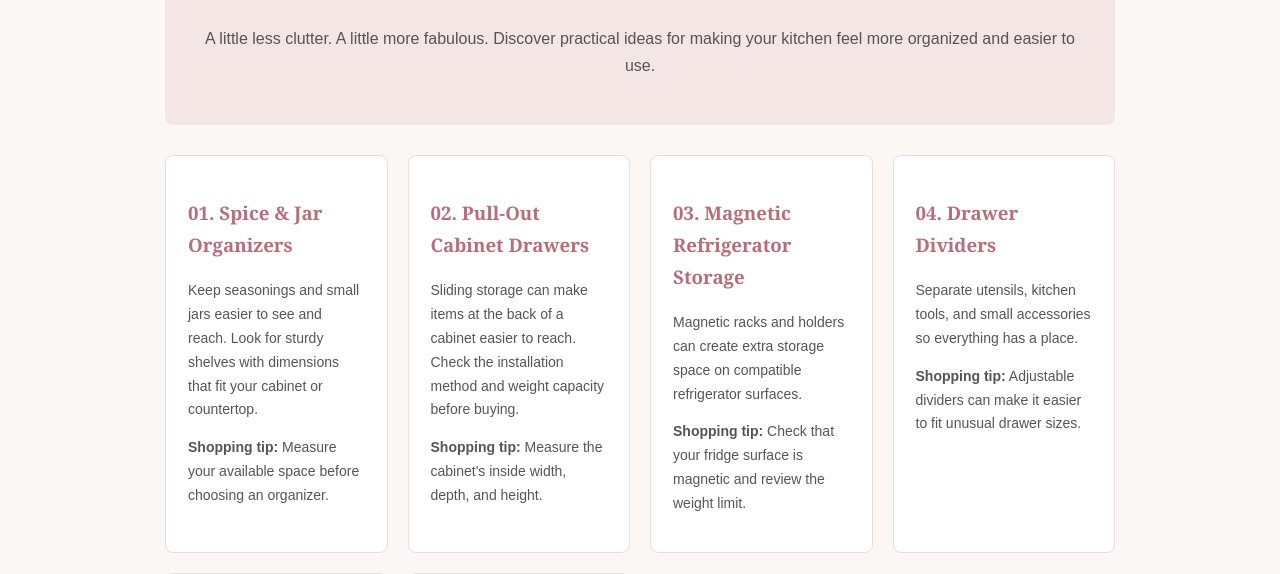
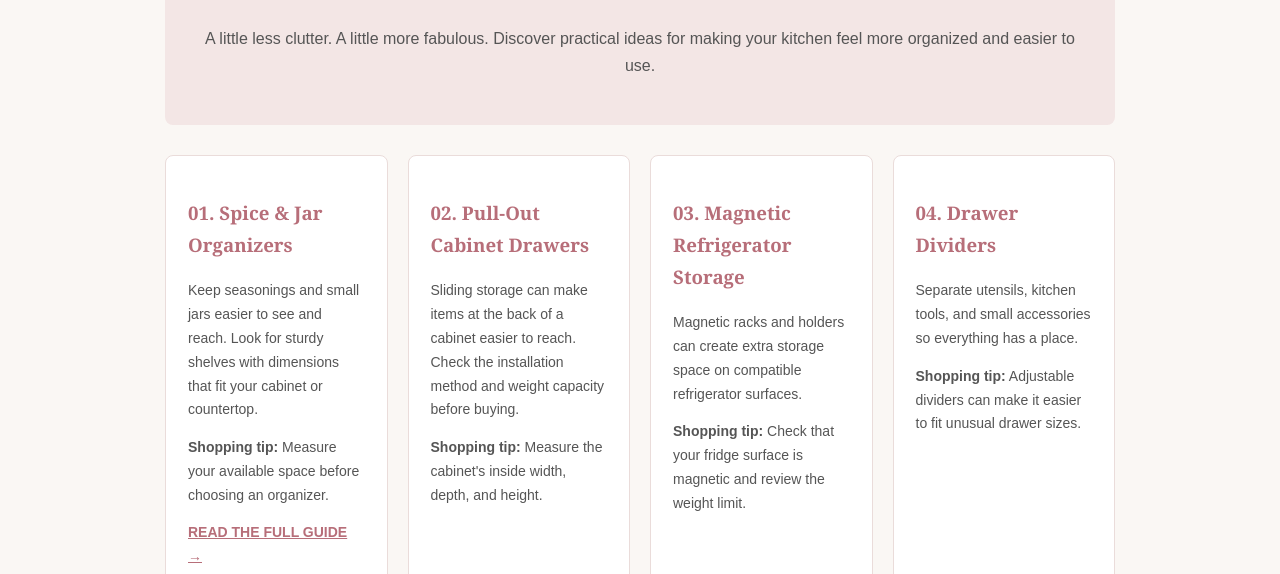
Before and after one commit to bombardist-web/the-side-chick, a plain HTML site: page kitchen-organization.html in a window 1280 px wide. Shown: the part 378-952 px from the top of the page. Drawn offline with Linux system fonts and the light colour scheme.

Commit message:
Update kitchen-organization.html

```diff
--- a/kitchen-organization.html
+++ b/kitchen-organization.html
@@ -103,6 +103,7 @@
         </p>
         <p><strong>Shopping tip:</strong> Measure your available
         space before choosing an organizer.</p>
+            <p><a href="kitchen-organization-guide.html" style="color:#B76E79;font-weight:bold;">READ THE FULL GUIDE →</a></p>
       </article>
 
       <article class="product">
```
